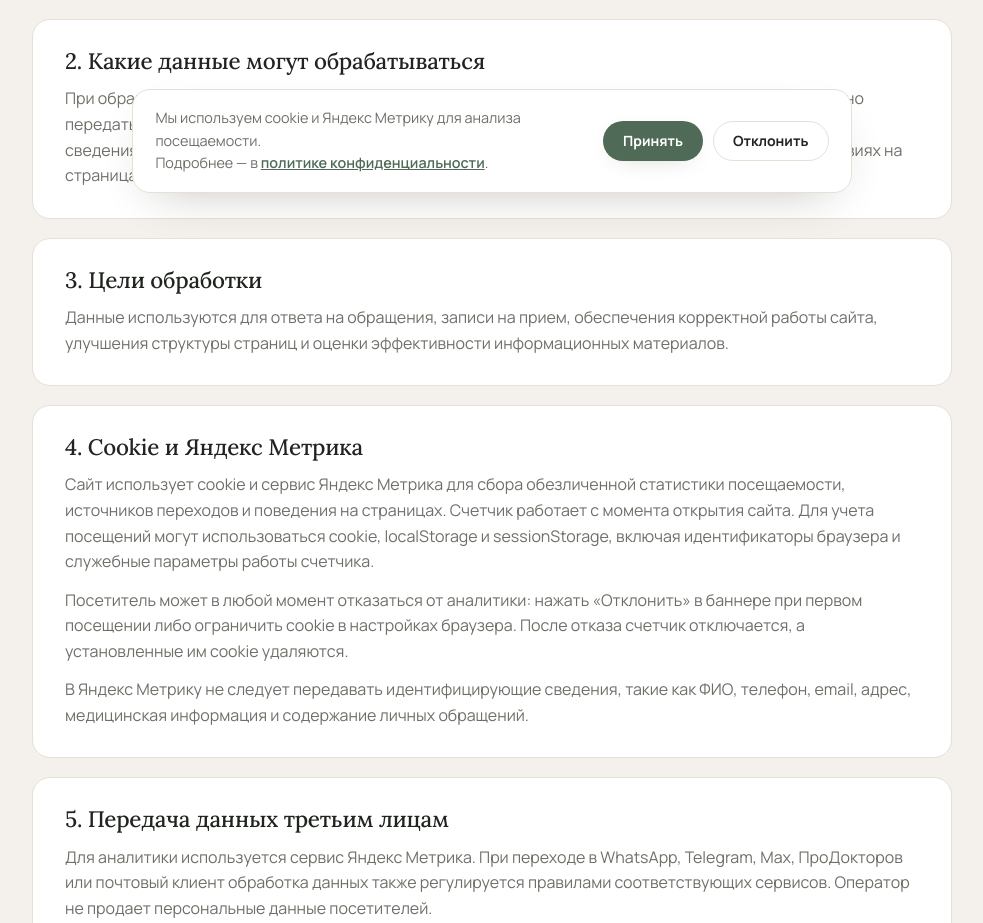
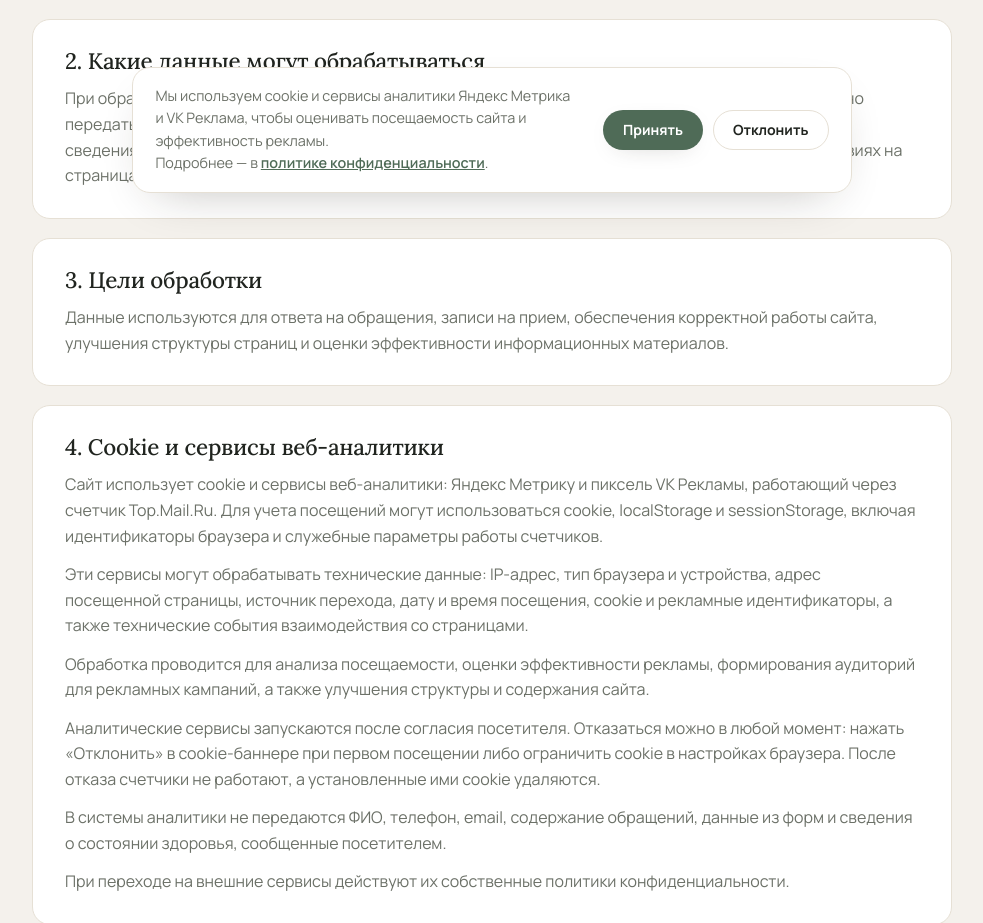
Before and after one commit to ddosmast3r/new-dr-markaryan, a Next.js app: page /privacy in a window 1280 px wide. Shown: the part 589-1512 px from the top of the page, without its empty margins (148-1131 px from the left). Built offline with nearby package versions, Linux system fonts and the light colour scheme; no server answers.

Commit message:
add pixel vk

```diff
--- a/app/layout.jsx
+++ b/app/layout.jsx
@@ -1,6 +1,7 @@
 import { Manrope, Lora } from 'next/font/google';
 import { BookingProvider } from '@/components/BookingProvider';
 import CookieConsent from '@/components/CookieConsent';
+import VkAdsPixel from '@/components/VkAdsPixel';
 import { SITE, OG_IMAGE, OG_IMAGE_ALT } from '@/lib/content';
 
 import '@/styles/base.css';
@@ -63,6 +64,7 @@
       <body>
         <BookingProvider>{children}</BookingProvider>
         <CookieConsent />
+        <VkAdsPixel />
       </body>
     </html>
   );
--- a/app/privacy/page.jsx
+++ b/app/privacy/page.jsx
@@ -34,17 +34,20 @@
     ],
   },
   {
-    h: '4. Cookie и Яндекс Метрика',
+    h: '4. Cookie и сервисы веб-аналитики',
     p: [
-      'Сайт использует cookie и сервис Яндекс Метрика для сбора обезличенной статистики посещаемости, источников переходов и поведения на страницах. Счетчик работает с момента открытия сайта. Для учета посещений могут использоваться cookie, localStorage и sessionStorage, включая идентификаторы браузера и служебные параметры работы счетчика.',
-      'Посетитель может в любой момент отказаться от аналитики: нажать «Отклонить» в баннере при первом посещении либо ограничить cookie в настройках браузера. После отказа счетчик отключается, а установленные им cookie удаляются.',
-      'В Яндекс Метрику не следует передавать идентифицирующие сведения, такие как ФИО, телефон, email, адрес, медицинская информация и содержание личных обращений.',
+      'Сайт использует cookie и сервисы веб-аналитики: Яндекс Метрику и пиксель VK Рекламы, работающий через счетчик Top.Mail.Ru. Для учета посещений могут использоваться cookie, localStorage и sessionStorage, включая идентификаторы браузера и служебные параметры работы счетчиков.',
+      'Эти сервисы могут обрабатывать технические данные: IP-адрес, тип браузера и устройства, адрес посещенной страницы, источник перехода, дату и время посещения, cookie и рекламные идентификаторы, а также технические события взаимодействия со страницами.',
+      'Обработка проводится для анализа посещаемости, оценки эффективности рекламы, формирования аудиторий для рекламных кампаний, а также улучшения структуры и содержания сайта.',
+      'Аналитические сервисы запускаются после согласия посетителя. Отказаться можно в любой момент: нажать «Отклонить» в cookie-баннере при первом посещении либо ограничить cookie в настройках браузера. После отказа счетчики не работают, а установленные ими cookie удаляются.',
+      'В системы аналитики не передаются ФИО, телефон, email, содержание обращений, данные из форм и сведения о состоянии здоровья, сообщенные посетителем.',
+      'При переходе на внешние сервисы действуют их собственные политики конфиденциальности.',
     ],
   },
   {
     h: '5. Передача данных третьим лицам',
     p: [
-      'Для аналитики используется сервис Яндекс Метрика. При переходе в WhatsApp, Telegram, Max, ПроДокторов или почтовый клиент обработка данных также регулируется правилами соответствующих сервисов. Оператор не продает персональные данные посетителей.',
+      'Для аналитики используются сервисы Яндекс Метрика и VK Реклама (счетчик Top.Mail.Ru). При переходе в WhatsApp, Telegram, Max, ПроДокторов или почтовый клиент обработка данных также регулируется правилами соответствующих сервисов. Оператор не продает персональные данные посетителей.',
     ],
   },
   {
@@ -80,7 +83,7 @@
       <main className="container legal-main">
         <p className="eyebrow">Документы</p>
         <h1>Политика конфиденциальности</h1>
-        <p className="legal-intro">Дата публикации: 15 мая 2026 г.</p>
+        <p className="legal-intro">Дата публикации: 15 мая 2026 г. Дата обновления: 25 августа 2026 года.</p>
 
         {sections.map((s) => (
           <section className="legal-block" key={s.h}>
--- a/components/CookieConsent.jsx
+++ b/components/CookieConsent.jsx
@@ -2,9 +2,11 @@
 
 import { useEffect, useRef, useState } from 'react';
 import { COOKIE_CONSENT_KEY, initMetrika, clearMetrikaCookies } from '@/lib/metrika';
+import { initVkAds } from '@/lib/vk-ads';
 
 // Баннер об аналитических cookie (п. 4 политики конфиденциальности).
-// Модель — opt-out: Метрика подключается сразу, «Отклонить» её выключает.
+// Метрика — opt-out: подключается сразу, «Отклонить» её выключает.
+// Пиксель VK Рекламы — opt-in: стартует только после «Принять».
 // Выбор хранится в localStorage и переживает перезагрузку.
 export default function CookieConsent() {
   const [visible, setVisible] = useState(false);
@@ -41,6 +43,9 @@
       localStorage.setItem(COOKIE_CONSENT_KEY, value);
     } catch {}
     setVisible(false);
+    // VkAdsPixel уже смонтирован и сам не перезапустится: путь не меняется,
+    // поэтому пиксель запускаем здесь — сразу после согласия.
+    if (value === 'accepted') initVkAds();
     // Выгрузить уже подключённый tag.js нельзя, поэтому при отказе чистим
     // его cookie и перезагружаем страницу — после неё счётчик не стартует.
     if (value === 'declined') {
@@ -54,7 +59,10 @@
   return (
     <div ref={bannerRef} className="cookie-banner" role="dialog" aria-live="polite" aria-label="Согласие на использование cookie">
       <p className="cookie-text">
-        <span>Мы используем cookie и Яндекс Метрику для анализа посещаемости.</span>{' '}
+        <span>
+          Мы используем cookie и сервисы аналитики Яндекс Метрика и VK Реклама, чтобы оценивать посещаемость сайта и
+          эффективность рекламы.
+        </span>{' '}
         <span>
           Подробнее — в <a href="/privacy">политике конфиденциальности</a>.
         </span>
--- /dev/null
+++ b/components/VkAdsPixel.jsx
@@ -0,0 +1,17 @@
+'use client';
+
+import { useEffect } from 'react';
+import { usePathname } from 'next/navigation';
+import { trackVkAdsPageView } from '@/lib/vk-ads';
+
+// Пиксель VK Рекламы: один pageView на открытие страницы и по одному
+// на каждый клиентский переход. Дедупликация — внутри trackVkAdsPageView.
+export default function VkAdsPixel() {
+  const pathname = usePathname();
+
+  useEffect(() => {
+    trackVkAdsPageView(pathname);
+  }, [pathname]);
+
+  return null;
+}
--- /dev/null
+++ b/lib/vk-ads.js
@@ -0,0 +1,59 @@
+import { COOKIE_CONSENT_KEY } from '@/lib/metrika';
+
+// Пиксель VK Рекламы работает через счётчик Top.Mail.Ru.
+export const VK_ADS_ID = '3789429';
+
+const SCRIPT_ID = 'tmr-code';
+const SCRIPT_SRC = 'https://top-fwz1.mail.ru/js/code.js';
+
+// Последний учтённый путь. Живёт на уровне модуля, поэтому переживает
+// повторные монтирования компонента (в т.ч. двойной эффект в Strict Mode)
+// и не даёт отправить два pageView на один и тот же переход.
+let lastTrackedPath = null;
+
+function hasWindow() {
+  return typeof window !== 'undefined';
+}
+
+// Opt-in: в отличие от Метрики пиксель стартует только после явного «Принять».
+// Согласие хранится в том же ключе localStorage, что и у cookie-баннера.
+function hasConsent() {
+  if (!hasWindow()) return false;
+  try {
+    return window.localStorage.getItem(COOKIE_CONSENT_KEY) === 'accepted';
+  } catch {
+    return false;
+  }
+}
+
+function loadScript() {
+  if (document.getElementById(SCRIPT_ID)) return;
+  const script = document.createElement('script');
+  script.async = true;
+  script.id = SCRIPT_ID;
+  script.src = SCRIPT_SRC;
+  document.head.appendChild(script);
+}
+
+// Один просмотр страницы. Событие кладём в очередь _tmr до загрузки code.js,
+// поэтому оно не теряется на первом вызове.
+export function trackVkAdsPageView(path) {
+  if (!hasWindow() || !hasConsent()) return false;
+
+  // Учитываем только смену пути: изменение query-параметров новым просмотром не считается.
+  const nextPath = path || window.location.pathname;
+  if (lastTrackedPath === nextPath) return false;
+  lastTrackedPath = nextPath;
+
+  window._tmr = window._tmr || [];
+  window._tmr.push({ id: VK_ADS_ID, type: 'pageView', start: Date.now() });
+
+  loadScript();
+  return true;
+}
+
+// Запуск пикселя сразу после нажатия «Принять» — до этого момента
+// компонент VkAdsPixel ничего не отправляет и скрипт не грузит.
+export function initVkAds() {
+  return trackVkAdsPageView();
+}
```
